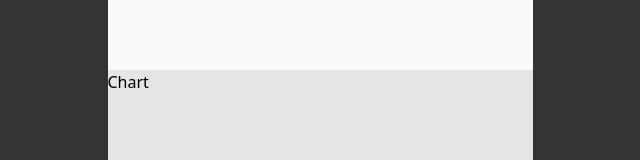
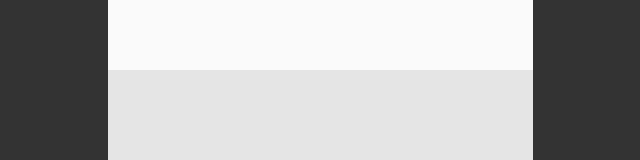
Before and after one commit to Seulji-jo/hanteo_assignment, a React (Vite) app: page / in a window 1280 px wide. Before the commit this address led to /chart. Shown: the part 165-325 px from the top of the page, without its empty margins (320-960 px from the left). Built offline with nearby package versions, Linux system fonts and the light colour scheme.

Commit message:
add: swiper.js 추가 - Layout/index.tsx: Swiper를 사용해 슬라이드 될시 navigate를 설정해 페이지 전환이 이루어지게 설정

```diff
--- a/package.json
+++ b/package.json
@@ -14,6 +14,7 @@
     "react": "^19.0.0",
     "react-dom": "^19.0.0",
     "react-router": "^7.5.1",
+    "swiper": "^11.2.6",
     "tailwindcss": "^4.1.4"
   },
   "devDependencies": {
--- a/src/components/NavList.tsx
+++ b/src/components/NavList.tsx
@@ -8,7 +8,12 @@ interface ListProps {
 export default function NavList({ path, name }: ListProps) {
   return (
     <li className="px-[15px]">
-      <NavLink to={path}>{name}</NavLink>
+      <NavLink
+        to={path}
+        className={({ isActive }) => (isActive ? 'text-white' : '')}
+      >
+        {name}
+      </NavLink>
     </li>
   );
 }
--- a/src/index.css
+++ b/src/index.css
@@ -1,4 +1,5 @@
 @import 'tailwindcss';
+@import 'swiper/css';
 
 html {
   background-color: #333;
@@ -16,3 +17,7 @@ body {
   height: 900px;
   background-color: white;
 }
+
+.swiper-wrapper {
+  height: 100%;
+}
--- a/src/layout/index.tsx
+++ b/src/layout/index.tsx
@@ -1,15 +1,49 @@
-import { Outlet } from 'react-router';
+import { Outlet, useLocation, useNavigate } from 'react-router';
 import Header from './Header';
 import Banner from '../components/Banner';
+import { Swiper, SwiperClass, SwiperSlide } from 'swiper/react';
+
+const routeMap = [
+  '/chart',
+  '/whook',
+  '/events',
+  '/news',
+  '/store',
+  '/charging',
+];
 
 export default function Layout() {
+  const navigate = useNavigate();
+  const location = useLocation();
+  const currentIndex = routeMap.indexOf(location.pathname);
+
+  const changePath = (swiper: SwiperClass) => {
+    const nextPath = routeMap[swiper.activeIndex];
+    if (nextPath) navigate(nextPath);
+  };
+
   return (
     <div className="flex h-[900px] w-[425px] flex-col">
       <Header />
       <main className="flex flex-1 flex-col">
         <Banner />
-        <section className="flex-1 overflow-y-auto bg-neutral-200">
-          <Outlet />
+        <section className="flex-1 bg-neutral-200">
+          <Swiper
+            className="h-full"
+            onSlideChange={changePath}
+            initialSlide={currentIndex}
+            spaceBetween={0}
+            slidesPerView={1}
+            allowTouchMove
+          >
+            {routeMap.map((path, index) => {
+              return (
+                <SwiperSlide key={index} className="h-full">
+                  {location.pathname === path && <Outlet />}
+                </SwiperSlide>
+              );
+            })}
+          </Swiper>
         </section>
       </main>
       <footer></footer>
```
Also changed, not shown: 1 other file (tests, documents, lock files or other folders).
